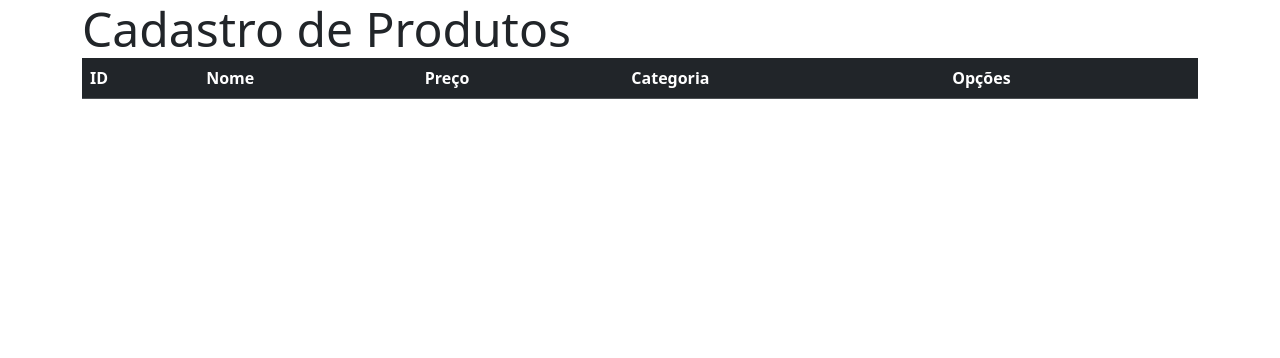
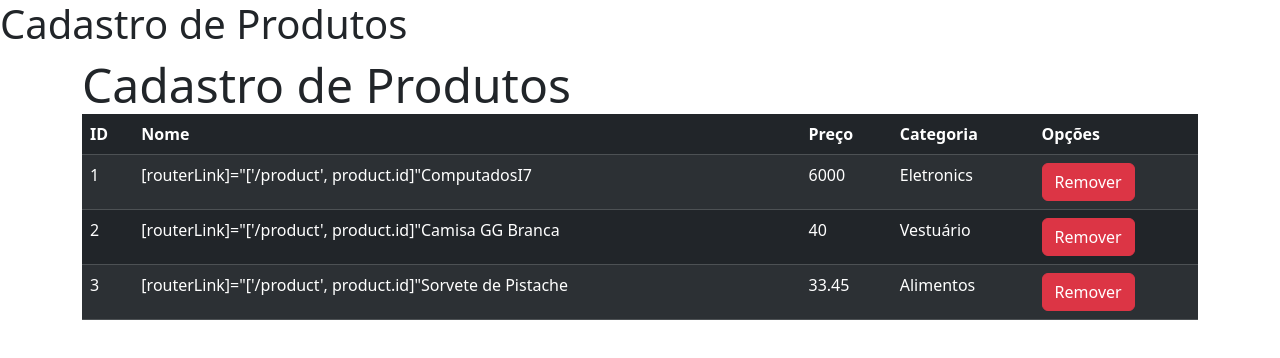
Before and after one commit to murilokloppel/product2-2024-2, an Angular app: page /products in a window 1280 px wide. Before the commit this address led to /. Shown: the top 358 px of the page. Built offline with nearby package versions, Linux system fonts and the light colour scheme; data requests are answered from the project's data file.

Commit message:
Aula 17/09

```diff
--- a/db.json
+++ b/db.json
@@ -1,3 +1,24 @@
 {
-  "products": []
+
+    "products" : [
+
+      {   "id": 1,
+          "name": "ComputadosI7",
+          "price": 6000.00,
+          "category": "Eletronics"
+      },
+      {
+        "id": 2,
+          "name": "Camisa GG Branca",
+          "price": 40.00,
+          "category": "Vestuário"
+      },
+      {
+        "id": 3,
+          "name": "Sorvete de Pistache",
+          "price": 33.45,
+          "category": "Alimentos"
+      }
+
+  ]
 }
--- a/package.json
+++ b/package.json
@@ -21,6 +21,7 @@
     "@ng-bootstrap/ng-bootstrap": "^17.0.0",
     "@popperjs/core": "^2.11.8",
     "bootstrap": "^5.3.2",
+    "product2": "file:",
     "rxjs": "~7.8.0",
     "tslib": "^2.3.0",
     "zone.js": "~0.14.10"
--- a/src/app/app-routing.module.ts
+++ b/src/app/app-routing.module.ts
@@ -1,7 +1,13 @@
 import { NgModule } from '@angular/core';
 import { RouterModule, Routes } from '@angular/router';
+import { ProductFormComponent } from './product-form/product-form.component';
+import { ProductComponent } from './product/product.component';
 
-const routes: Routes = [];
+const routes: Routes = [
+  {path: '',redirectTo : '/products', pathMatch: 'full'},
+  {path: 'products', component: ProductComponent},
+  {path: 'product/:id', component: ProductFormComponent},
+];
 
 @NgModule({
   imports: [RouterModule.forRoot(routes)],
--- a/src/app/app.component.html
+++ b/src/app/app.component.html
@@ -1 +1,2 @@
-<app-product></app-product>
+<h1>Cadastro de Produtos</h1>
+<router-outlet></router-outlet>
--- a/src/app/app.module.ts
+++ b/src/app/app.module.ts
@@ -6,11 +6,13 @@ import { AppComponent } from './app.component';
 import { NgbModule } from '@ng-bootstrap/ng-bootstrap';
 import { ProductComponent } from './product/product.component';
 import { HttpClientModule } from '@angular/common/http';
+import { ProductFormComponent } from './product-form/product-form.component';
 
 @NgModule({
   declarations: [
     AppComponent,
-    ProductComponent
+    ProductComponent,
+    ProductFormComponent
   ],
   imports: [
     BrowserModule,
--- /dev/null
+++ b/src/app/product-form/product-form.component.html
@@ -0,0 +1 @@
+<p>product-form works!</p>
--- a/src/app/product/product.component.html
+++ b/src/app/product/product.component.html
@@ -16,7 +16,7 @@
 
         <tr *ngFor="let product of products">
           <td>{{product.id}}</td>
-          <td>{{product.name}}</td>
+          <td><a>[routerLink]="['/product', product.id]"{{product.name}} </a> </td>
           <td>{{product.price}}</td>
           <td>{{product.category}}</td>
           <td><button class="btn btn-danger" (click)="delete(product)">Remover</button></td>
```
Also changed, not shown: src/app/product-form/product-form.component.ts (added, +10 -0 lines), src/app/product-form/product-form.component.css (added), 2 other files (tests, documents, lock files or other folders).
